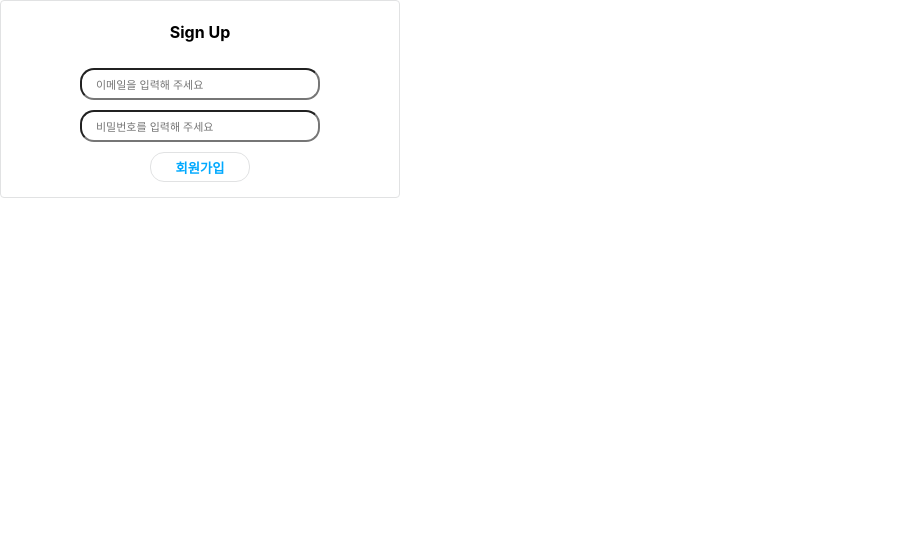
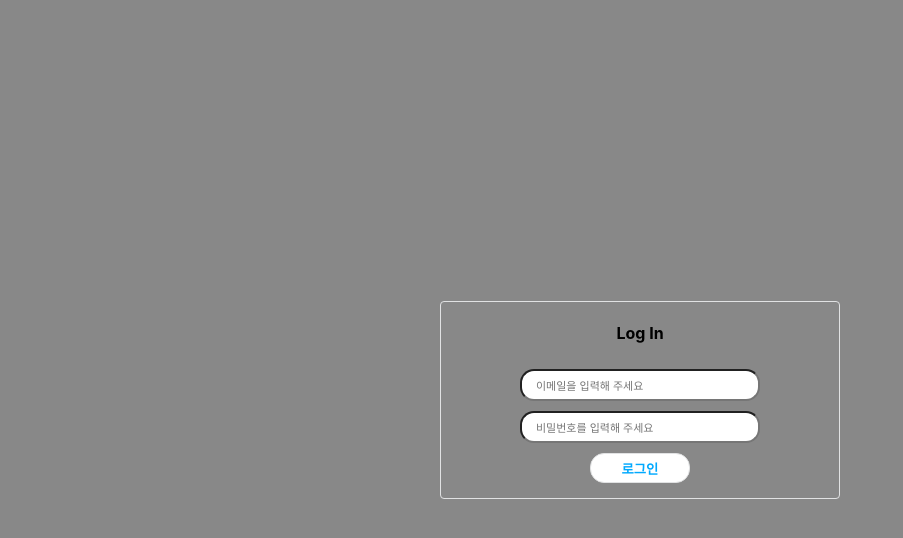
Before and after one commit to tjswo2292/wanted-pre-onboarding-frontend, a React (Create React App) app: page / in a window 1280 px wide. Shown: the top 538 px of the page, without its empty margins (0-903 px from the left). Built offline with nearby package versions, Linux system fonts and the light colour scheme; no server answers; the HTML template or start-up script is replaced by a standard one.

Commit message:
feat: 라우터, 배경디자인 수정

```diff
--- a/src/App.js
+++ b/src/App.js
@@ -7,14 +7,22 @@ import GlobalStyle from "./style/globalStyle";
 
 function App() {
   return (
-    <>
+    <div
+      style={{
+        display: "flex",
+        justifyContent: "center",
+        alignItems: "center",
+        height: "100vh",
+        backgroundColor: "#888",
+      }}
+    >
       <GlobalStyle />
       <Routes>
-        <Route path="/" element={<SignUp />} />
-        <Route path="/signin" element={<SignIn />} />
+        <Route path="/" element={<SignIn />} />
+        <Route path="/signup" element={<SignUp />} />
         <Route path="/todo" element={<Todo />} />
       </Routes>
-    </>
+    </div>
   );
 }
 
```
